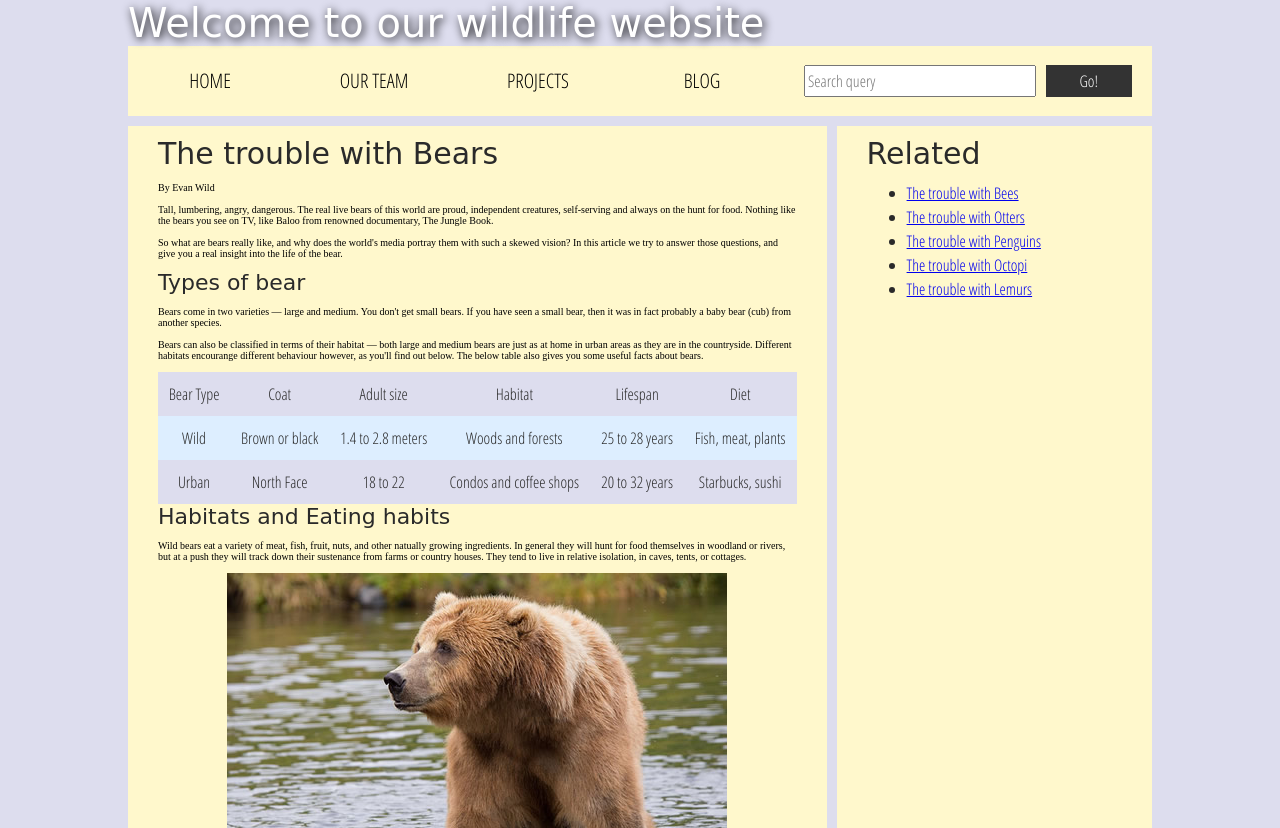
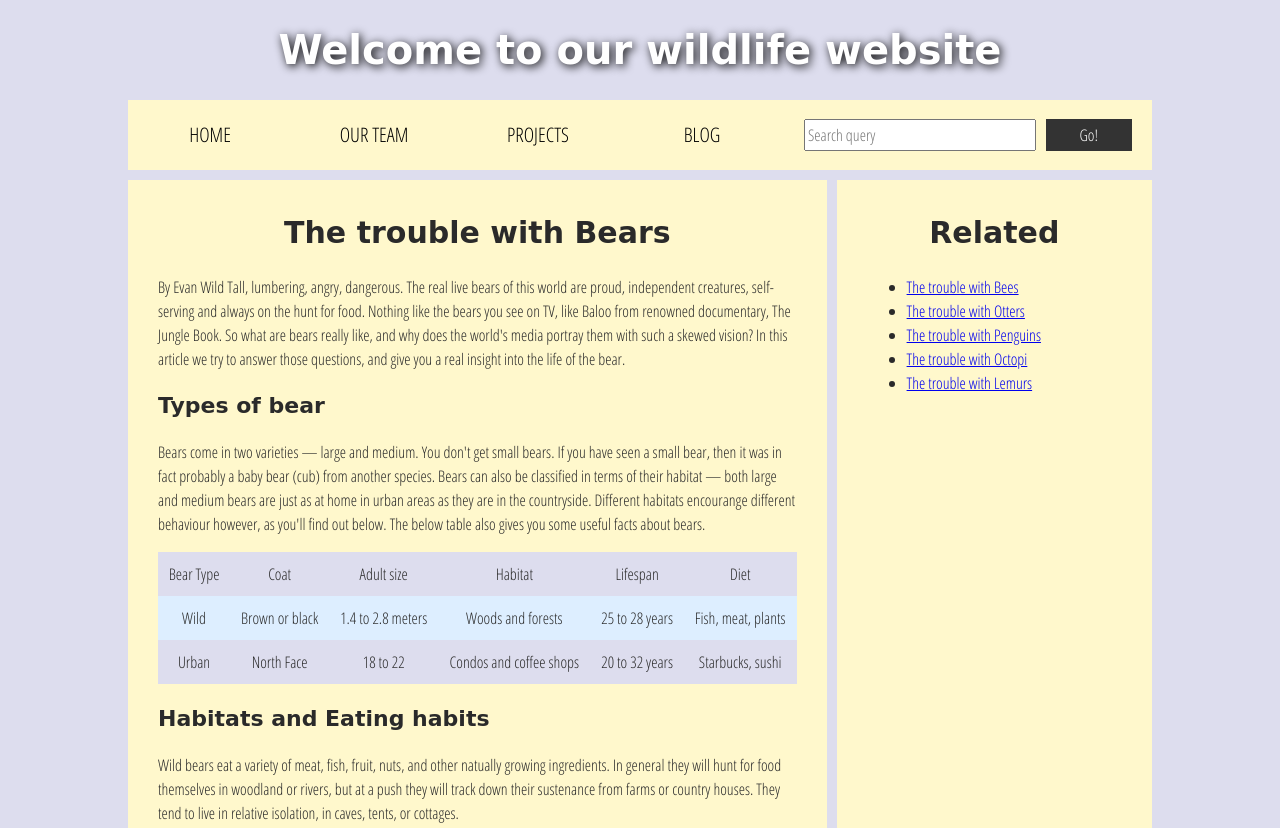
Before and after one commit to HSleidenIAT/imtue-weekopdracht-accessibility-MarcodenBoer, a plain HTML site: page index.html in a window 1280 px wide. Shown: the top 828 px of the page. Drawn offline with Linux system fonts and the light colour scheme; a web font is replaced by a local one.

Commit message:
HTML semantisch gemaakt door h1/2/3 en nav toe te voegen

```diff
--- a/index.html
+++ b/index.html
@@ -15,10 +15,10 @@
 
   <body>
     <div class="header">
-      <font size="7">Welcome to our wildlife website</font>
+      <h1>Welcome to our wildlife website</h1>
     </div>
 
-    <div class="nav">
+    <nav>
       <ul>
         <li><a href="#">Home</a></li>
         <li><a href="#">Our team</a></li>
@@ -30,24 +30,17 @@
         <input type="search" name="q" placeholder="Search query">
         <input type="submit" value="Go!">
       </form>
-    </div>
+    </nav>
 
     <main>
       <article>
-        <font size="6">The trouble with Bears</font>
-        <br><br>
-        By Evan Wild
-        <br><br>
+        <h2>The trouble with Bears</h2>
+        <p>By Evan Wild
         Tall, lumbering, angry, dangerous. The real live bears of this world are proud, independent creatures, self-serving and always on the hunt for food. Nothing like the bears you see on TV, like Baloo from renowned documentary, The Jungle Book.
-        <br><br>
-        So what are bears really like, and why does the world's media portray them with such a skewed vision? In this article we try to answer those questions, and give you a real insight into the life of the bear.
-        <br><br>
-        <font size="5">Types of bear</font>
-        <br><br>
-        Bears come in two varieties — large and medium. You don't get small bears. If you have seen a small bear, then it was in fact probably a baby bear (cub) from another species.
-        <br><br>
-        Bears can also be classified in terms of their habitat — both large and medium bears are just as at home in urban areas as they are in the countryside. Different habitats encourange different behaviour however, as you'll find out below. The below table also gives you some useful facts about bears.
-        <br><br>
+        So what are bears really like, and why does the world's media portray them with such a skewed vision? In this article we try to answer those questions, and give you a real insight into the life of the bear.</p>
+        <h3>Types of bear</h3>
+        <p>Bears come in two varieties — large and medium. You don't get small bears. If you have seen a small bear, then it was in fact probably a baby bear (cub) from another species.
+        Bears can also be classified in terms of their habitat — both large and medium bears are just as at home in urban areas as they are in the countryside. Different habitats encourange different behaviour however, as you'll find out below. The below table also gives you some useful facts about bears.</p>
         <table>
           <thead>
             <tr>
@@ -79,29 +72,20 @@
           </tbody>
         </table>
 
-        <font size="5">Habitats and Eating habits</font>
-        <br><br>
-        Wild bears eat a variety of meat, fish, fruit, nuts, and other natually growing ingredients. In general they will hunt for food themselves in woodland or rivers, but at a push they will track down their sustenance from farms or country houses. They tend to live in relative isolation, in caves, tents, or cottages.
-        <br><br>
+        <h3>Habitats and Eating habits</h3>
+        <p>Wild bears eat a variety of meat, fish, fruit, nuts, and other natually growing ingredients. In general they will hunt for food themselves in woodland or rivers, but at a push they will track down their sustenance from farms or country houses. They tend to live in relative isolation, in caves, tents, or cottages.</p>
         <img src="media/wild-bear.jpg">
-        <br><br>
-        Urban (gentrified) bears on the other hand have largely abandoned the old ways. They will hunt other urban creatures if necessary (including other predators like rats and foxes), but prefer to scavenge from readily available urban food outlets like dumpsters, bins, and fast food joints. When food has proven scarce, urban bears have even been known to break into people's kitchens and steal essentials like baked beans, ready meals, and microwave ovens.
-        <br><br>
+        <p>Urban (gentrified) bears on the other hand have largely abandoned the old ways. They will hunt other urban creatures if necessary (including other predators like rats and foxes), but prefer to scavenge from readily available urban food outlets like dumpsters, bins, and fast food joints. When food has proven scarce, urban bears have even been known to break into people's kitchens and steal essentials like baked beans, ready meals, and microwave ovens.</p>
         <img src="media/urban-bear.jpg">
-        <br><br>
-        Urban bears will sleep anywhere they can, from bus shelters and parks, to the toilets in McDonalds, to their own apartment.
-        <br><br>
-        <font size="5">Mating rituals</font>
-        <br><br>
-        Bears are romantic creatures by nature, and will naturally look for a mate that they can spend the rest of their lives with. They will woo a potential suitor by making their dwelling look attractive — for example with cave paintings or a bed of reeds in the case of a wild bear, and mood lighting and a Michael Bublé CD in the case of an urban bear.
+        <p>Urban bears will sleep anywhere they can, from bus shelters and parks, to the toilets in McDonalds, to their own apartment.</p>
+        <h3>Mating rituals</h3>
+        <p>Bears are romantic creatures by nature, and will naturally look for a mate that they can spend the rest of their lives with. They will woo a potential suitor by making their dwelling look attractive — for example with cave paintings or a bed of reeds in the case of a wild bear, and mood lighting and a Michael Bublé CD in the case of an urban bear.</p>
 
 
         <aside>
 
-          <font size="5">About the author</font>
-        <br><br>
+          <h3>About the author</h3>
           Evan Wild is an unemployed plumber from Doncaster, who has been really "in to" wildlife since childhood. He once went to Chester Zoo on holiday, but got ill after eating a doner kebab.
-        <br><br>
           He has never seen a bear, but once read a Daily Mail article about them, and thinks they sound cool.
 
         </aside>
@@ -110,7 +94,7 @@
 
           <div class="comment-wrapper">
 
-            <font size="6">Add comment</font>
+            <h2>Add comment</h2>
 
             <form class="comment-form">
               <div class="flex-pair">
@@ -126,7 +110,7 @@
               </div>
             </form>
 
-            <font size="6">Comments</font>
+            <h2>Comments</h2>
 
             <ul class="comment-container">
 
@@ -145,7 +129,7 @@
       </article>
 
       <div class="secondary">
-        <font size="6">Related</font>
+        <h2>Related</h2>
 
         <ul>
           <li><a href="#">The trouble with Bees</a></li>
--- a/style.css
+++ b/style.css
@@ -18,7 +18,7 @@ body {
 
 /* || typography */
 
-font[size="7"], font[size="6"], font[size="5"] {
+h1, h2, h3 {
   font-family: 'Sonsie One', cursive;
   color: #2a2a2a;
 }
@@ -28,19 +28,19 @@ p, input, li, table, label {
   color: #2a2a2a;
 }
 
-font[size="7"] {
+h1 {
   font-size: 4rem;
   text-align: center;
   color: white;
   text-shadow: 2px 2px 10px black;
 }
 
-font[size="6"] {
+h2 {
   font-size: 3rem;
   text-align: center;
 }
 
-font[size="5"] {
+h3 {
   font-size: 2.2rem;
 }
 
@@ -51,7 +51,7 @@ p, li, table {
 
 /* || header layout */
 
-div[class="nav"], article, footer, .secondary {
+nav, article, footer, .secondary {
   background-color: #FFF8CC;
 }
 
@@ -63,7 +63,7 @@ article {
   margin-right: 10px;
 }
 
-div[class="nav"] {
+nav {
   height: 50px;
   background-color: ff80ff;
   display: flex;
@@ -71,20 +71,20 @@ div[class="nav"] {
   margin-bottom: 10px;
 }
 
-div[class="nav"] ul {
+nav ul {
   padding: 0;
   list-style-type: none;
   flex: 2;
   display: flex;
 }
 
-div[class="nav"] li {
+nav li {
   display: inline;
   text-align: center;
   flex: 1;
 }
 
-div[class="nav"] a {
+nav a {
   display: inline-block;
   font-size: 2rem;
   text-transform: uppercase;
@@ -92,7 +92,7 @@ div[class="nav"] a {
   color: black;
 }
 
-div[class="nav"] .search {
+nav .search {
   flex: 1;
   display: flex;
   align-items: center;
@@ -181,11 +181,11 @@ audio {
   cursor: pointer;
 }
 
-.comments font[size="6"] {
+.comments h2 {
   font-size: 2rem;
 }
 
-.comments font[size="6"]:nth-of-type(2) {
+.comments h2:nth-of-type(2) {
   margin-bottom: 0;
 }
 
```
